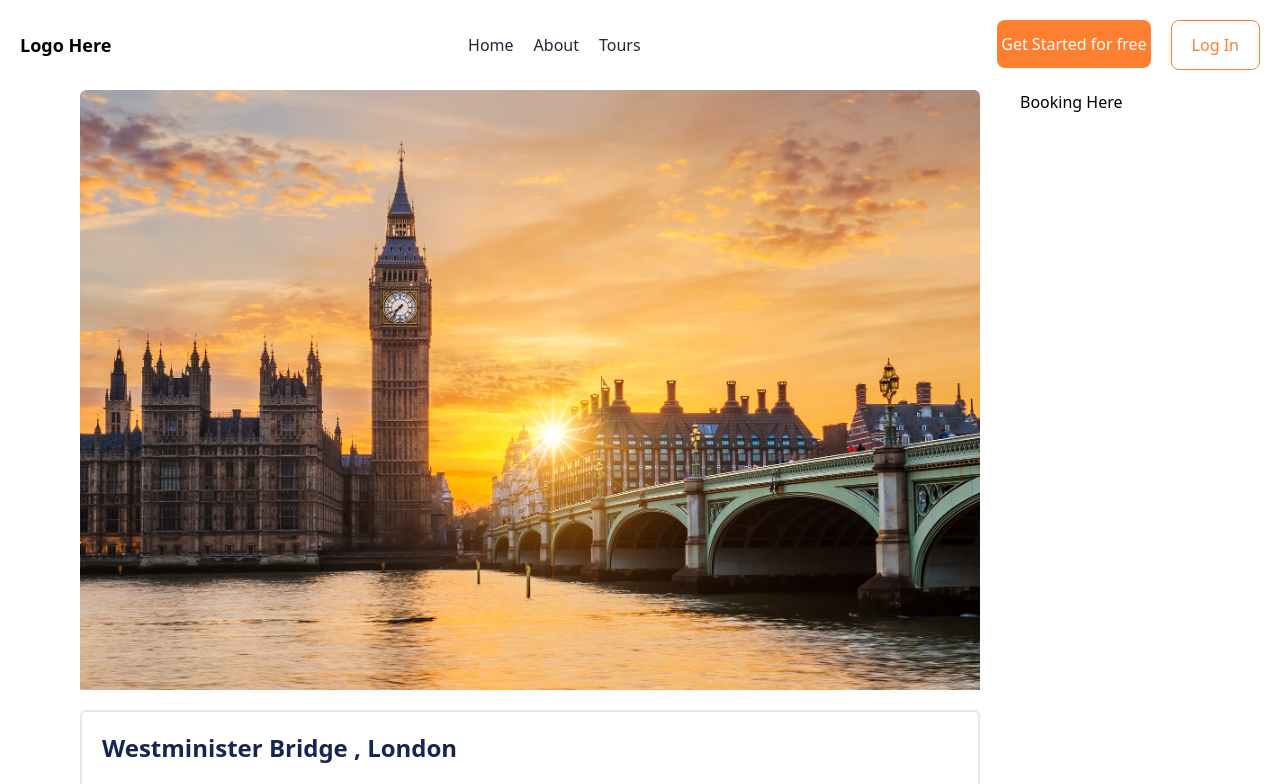
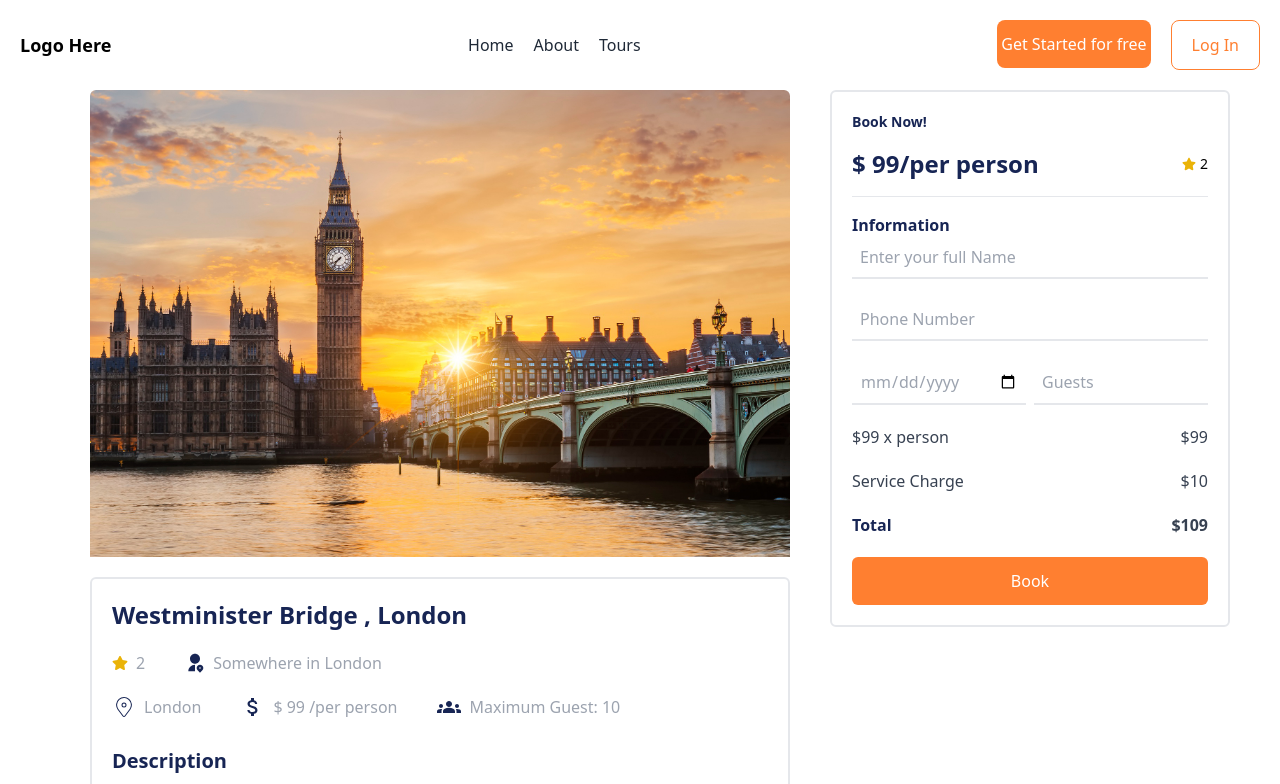
Before and after one commit to AadarshaKhatri/travelWorld, a React (Vite) app in the folder frontend/: page /tours/0 in a window 1280 px wide. Shown: the top 784 px of the page. Built offline with nearby package versions, Linux system fonts and the light colour scheme.

Commit message:
Frontend - Booking Completed

```diff
--- a/frontend/src/components/Footer/Footer.tsx
+++ b/frontend/src/components/Footer/Footer.tsx
@@ -9,7 +9,7 @@ const Footer = () => {
         <div className="w-full flex flex-col justify-center items-center pt-5">
           <h2 className="text-white text-center text-4xl font-bold">Tours and Travel Booking Project</h2>
 
-          <p className="text-center mt-5 text-white/50 w-[600px]">This is a travel booking website where you can discover various destinations to visit and make bookings for the places that interest you. This is a practice project aimed at developing a full-stack web application!</p>
+          <p className="text-center mt-5 text-white/50 md:w-[600px]">This is a travel booking website where you can discover various destinations to visit and make bookings for the places that interest you. This is a practice project aimed at developing a full-stack web application!</p>
 
         </div>
 
--- a/frontend/src/output.css
+++ b/frontend/src/output.css
@@ -612,6 +612,10 @@ video {
   inset: 0px;
 }
 
+.-right-5 {
+  right: -1.25rem;
+}
+
 .left-0 {
   left: 0px;
 }
@@ -643,11 +647,6 @@ video {
 .mx-10 {
   margin-left: 2.5rem;
   margin-right: 2.5rem;
-}
-
-.mx-20 {
-  margin-left: 5rem;
-  margin-right: 5rem;
 }
 
 .mx-auto {
@@ -687,10 +686,6 @@ video {
   margin-top: 1.5rem;
 }
 
-.ml-20 {
-  margin-left: 5rem;
-}
-
 .flex {
   display: flex;
 }
@@ -719,6 +714,10 @@ video {
   max-height: 300px;
 }
 
+.min-h-screen {
+  min-height: 100vh;
+}
+
 .w-\[100px\] {
   width: 100px;
 }
@@ -731,20 +730,12 @@ video {
   width: 400px;
 }
 
-.w-\[600px\] {
-  width: 600px;
-}
-
 .w-full {
   width: 100%;
 }
 
 .w-screen {
   width: 100vw;
-}
-
-.flex-1 {
-  flex: 1 1 0%;
 }
 
 .cursor-pointer {
@@ -773,6 +764,10 @@ video {
 
 .justify-between {
   justify-content: space-between;
+}
+
+.gap-1 {
+  gap: 0.25rem;
 }
 
 .gap-2 {
@@ -822,6 +817,10 @@ video {
   border-radius: 0.375rem;
 }
 
+.rounded {
+  border-radius: 0.25rem;
+}
+
 .rounded-t-md {
   border-top-left-radius: 0.375rem;
   border-top-right-radius: 0.375rem;
@@ -833,6 +832,10 @@ video {
 
 .border-2 {
   border-width: 2px;
+}
+
+.border-b-2 {
+  border-bottom-width: 2px;
 }
 
 .border-gray-100 {
@@ -981,6 +984,10 @@ video {
 
 .pt-10 {
   padding-top: 2.5rem;
+}
+
+.pt-4 {
+  padding-top: 1rem;
 }
 
 .pt-5 {
@@ -1138,16 +1145,6 @@ video {
 }
 
 @media (min-width: 640px) {
-  .sm\:mx-20 {
-    margin-left: 5rem;
-    margin-right: 5rem;
-  }
-
-  .sm\:mx-10 {
-    margin-left: 2.5rem;
-    margin-right: 2.5rem;
-  }
-
   .sm\:mr-2 {
     margin-right: 0.5rem;
   }
@@ -1184,6 +1181,10 @@ video {
     margin-left: 5rem;
   }
 
+  .md\:mr-10 {
+    margin-right: 2.5rem;
+  }
+
   .md\:flex {
     display: flex;
   }
@@ -1196,8 +1197,12 @@ video {
     width: 300px;
   }
 
-  .md\:w-\[900px\] {
-    width: 900px;
+  .md\:w-\[600px\] {
+    width: 600px;
+  }
+
+  .md\:w-\[700px\] {
+    width: 700px;
   }
 
   .md\:flex-row {
--- /dev/null
+++ b/frontend/src/pages/BookingConfirm.tsx
@@ -0,0 +1,15 @@
+
+
+const BookingConfirm = () => {
+  return (
+    <section>
+      This is your booking confirmation
+
+      <h1 className="text-4xl font-bold text-black">
+        Booking Confirm Pages
+      </h1>
+      </section>
+  )
+}
+
+export default BookingConfirm
--- a/frontend/src/pages/TourDetails.tsx
+++ b/frontend/src/pages/TourDetails.tsx
@@ -1,9 +1,14 @@
-import { useParams } from "react-router-dom"
+import { useNavigate, useParams } from "react-router-dom"
 import { FaStar } from "react-icons/fa"
 import {  CiLocationOn } from "react-icons/ci";
 import { RiUserLocationFill } from "react-icons/ri";
 import { MdAttachMoney, MdGroups } from "react-icons/md";
 import { GiMonkey } from "react-icons/gi";
+import React, { useRef, useState } from "react";
+
+
+
+
 interface tourData {
   id:number,
   title:string,
@@ -163,14 +168,55 @@ const TourDetails = () => {
       "featured": false
     }
   ]
+
+  const navigate = useNavigate();
+
+  const personRef = useRef<HTMLInputElement | null>(null);
+  const [credentials, setCredentials] = useState({
+    id:"01",
+    userEmail:"adarskahtr1@gmail.com",
+    username:"",
+    membersNo:1,
+    phone:"",
+    booked_date:"",
+  });
+
+
+
+  const handleChange = (e: React.ChangeEvent<HTMLInputElement>) => {
+    const value = Number(e.target.value);
+    if (value > 0 && value<=12) {
+      setCredentials((prev) => ({
+        ...prev,
+        membersNo: value,
+      }
+
+    ));
+    }
+
+    if(value>=13){
+      alert("Cannot go above 12");
+    }
+  };
+
+const handleClick = ()=>{
+  console.log("Booked")
+  navigate("/booking-confirm")
+}
+
+
+
   const {id}  = useParams();
 
   //This is a static data; later we will call our API and load the data from the database.
   const tour :tourData | undefined = TourDetails.find((tour)=> tour.id === Number(id));
 
+  const Service_charge = 10;
+  const perPersonPrice = tour ? tour.price * credentials.membersNo : 0;
+  const total_amount = Service_charge + perPersonPrice;
+
   const options : Intl.DateTimeFormatOptions = {day:'numeric' , month:'long',year:'numeric'}
-  console.log(id);
-  console.log(tour?.id)
+
   if(!tour){
     return (
       <div>
@@ -181,10 +227,10 @@ const TourDetails = () => {
   console.log(tour);
 
   return (
-   <section>
-    <div className=" flex flex-col md:flex-row">
+   <section className="overflow-x-hidden">
+    <div className=" flex flex-col md:flex-row min-h-screen justify-center pb-20">
 
-     <div className="md:w-[900px] mx-10 md:ml-20">
+     <div className="md:w-[700px] mx-10 md:ml-20">
       {/* Image Here */}
       <div className="pb-5">
       <img src={tour.photo} alt="Tour Image" className="rounded-t-md"></img>
@@ -290,8 +336,64 @@ const TourDetails = () => {
 
      </div>
 
-     <div className="flex-1">
-        Booking Here
+     <div className="w-[400px] mx-10 md:mx-0 md:mr-10 bg-white  -right-5">
+      <div className="flex flex-col border-2 border-gray-200 p-5 rounded-md ">
+        <h2 className="text-blue-950 text-sm font-semibold">Book Now!</h2>
+
+        <div className="mt-4 flex flex-row justify-between items-center">
+          <div className="">
+            <h2 className="text-2xl font-semibold text-blue-950">$ {tour.price}/per person</h2>
+          </div>
+
+          <div>
+            <h6 className="text-sm flex flex-row gap-1 justify-center items-center"><FaStar className="text-yellow-500"/>{tour.reviews.length}</h6>
+          </div>
+        </div>
+
+
+        <div className="pt-4 pb-4">
+          <hr></hr>
+        </div>
+
+        <div>
+          <h2 className="text-md font-semibold text-blue-950">Information</h2>
+        </div>
+
+
+
+        {/* Booking Form here */}
+
+
+        <form onSubmit={handleClick} className="flex flex-col gap-y-5 ">
+          <input className="w-full outline-none border-b-2 p-2" type="text" placeholder="Enter your full Name"></input>
+          <input className="w-full outline-none border-b-2 p-2" type="number" placeholder="Phone Number"></input>
+
+          <div className="flex flex-row gap-x-2">
+            <input className="w-full outline-none border-b-2 p-2 text-gray-400"  type="date"></input>
+            <input max={12} ref={personRef}  onChange={handleChange} name="guest" className="w-full outline-none border-b-2 p-2" type="number" placeholder="Guests"></input>
+
+          </div>
+
+          {/* Calculation Here */}
+          <div className="flex flex-row justify-between">
+            <h2 className="text-gray-700">$99 x {personRef?.current?.value} person</h2>
+            <h2 className="text-gray-700 font-light">${perPersonPrice}</h2>
+          </div>
+
+
+          <div className="flex flex-row justify-between">
+            <h2 className="text-gray-700 ">Service Charge</h2>
+            <h2 className="text-gray-700 font-light">${Service_charge}</h2>
+          </div>
+
+          <div className="flex flex-row justify-between">
+            <h2 className="text-blue-950 font-semibold">Total</h2>
+            <h2 className="text-gray-700 font-semibold">${total_amount}</h2>
+          </div>
+          <button  className="w-full bg-primary py-3 text-white cursor-pointer rounded-md">Book</button>
+        </form>
+
+      </div>
      </div>
 
      </div>
--- a/frontend/src/routes/Router.tsx
+++ b/frontend/src/routes/Router.tsx
@@ -6,6 +6,7 @@ import SignUp from "../pages/SignUp";
 import LogIn from "../pages/LogIn";
 import SearchResultList from "../pages/SeachResultList";
 import About from "../pages/About";
+import BookingConfirm from "../pages/BookingConfirm";
 
 
 const Router = ()=>{
@@ -59,7 +60,11 @@ const Router = ()=>{
       <Route path="/register" element={<SignUp/>} />
       <Route path="/login" element={<LogIn/>} />
       <Route path="/about" element={<About/>}/>
+      <Route path="/booking-confirm" element={<BookingConfirm/>}/>
       <Route path="/tours/search" element={<SearchResultList/>}/>
+
+
+
     </Routes>
   )
 }
```
